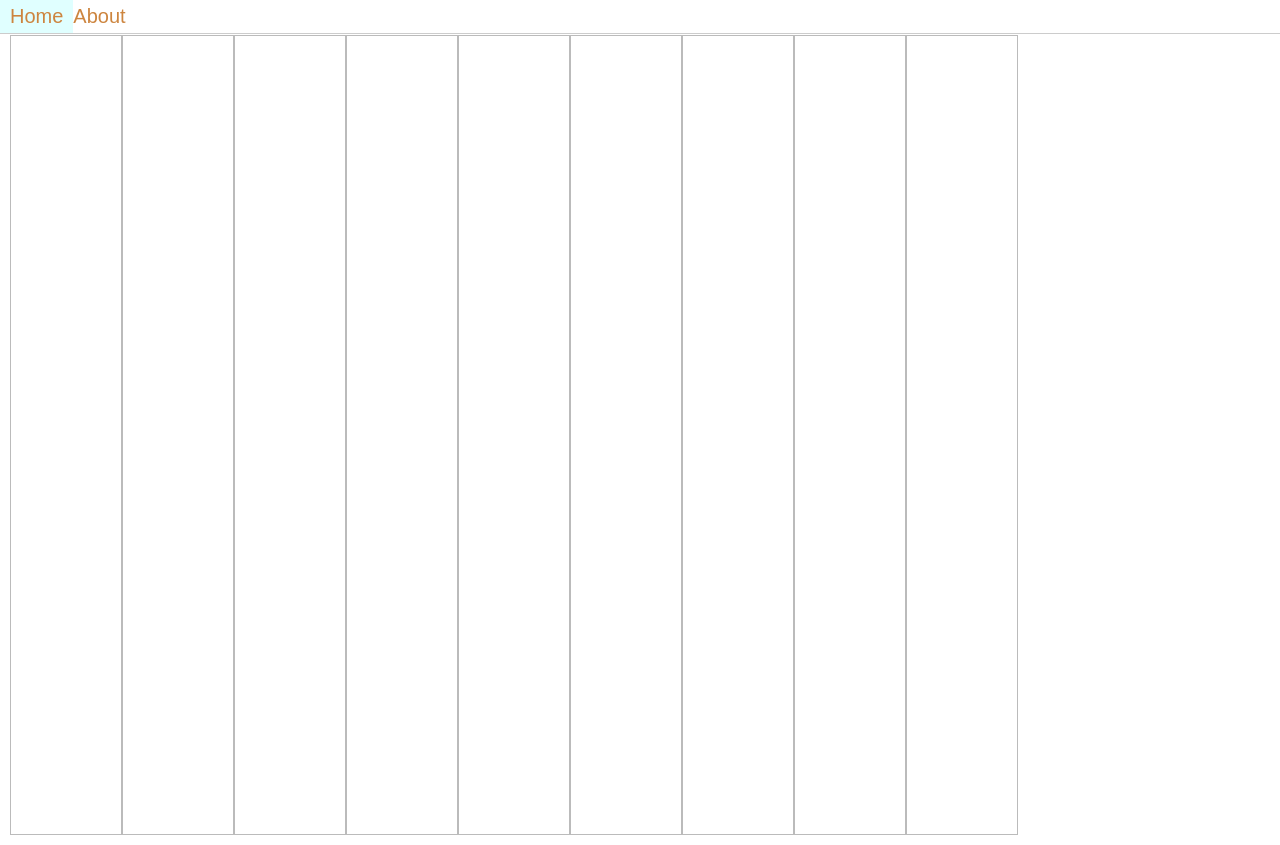
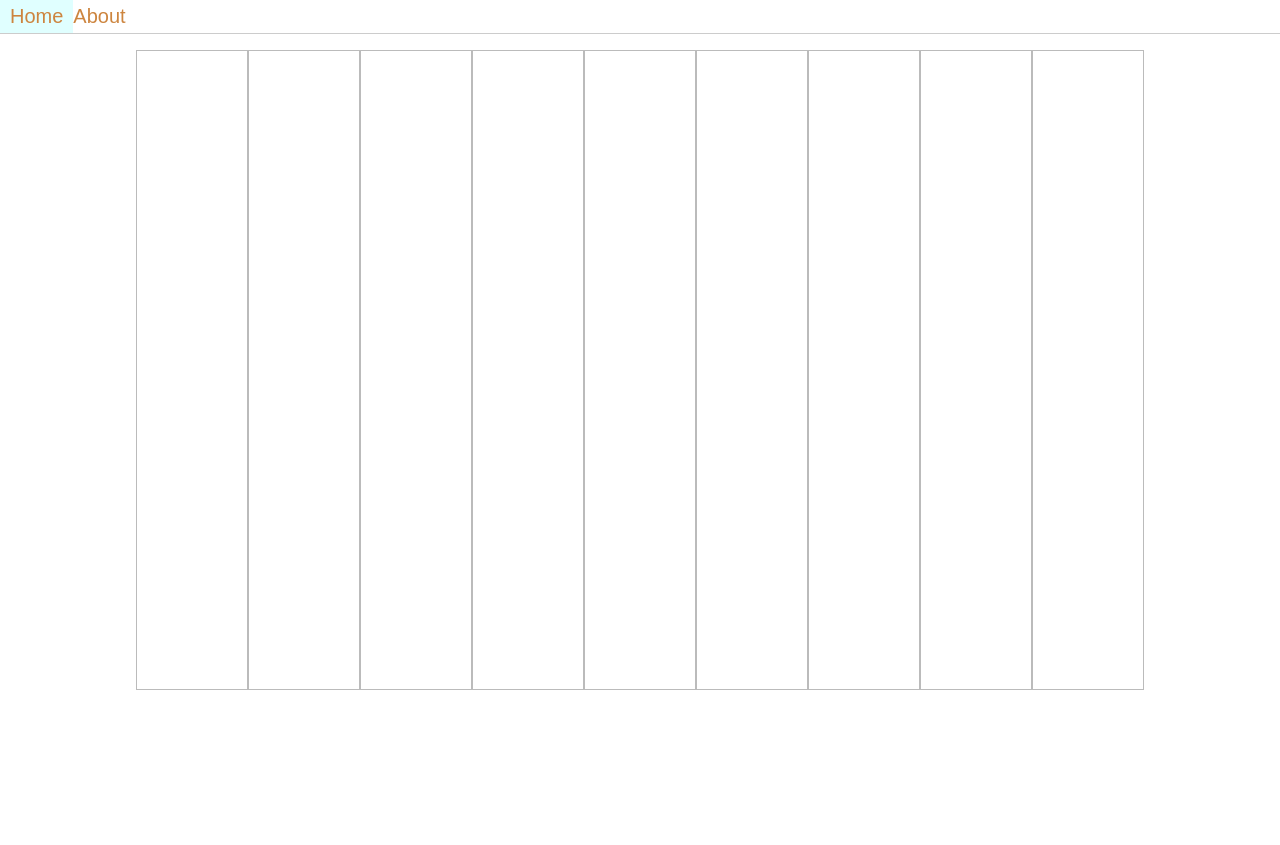
Before and after one commit to DalerAsrorov/react-workspace, a React app: page /tictactoe in a window 1280 px wide. After the commit the page ends 800 px from the top, so only its background shows below. Built offline with nearby package versions, Linux system fonts and the light colour scheme.

Commit message:
Styled grid better

```diff
--- a/src/containers/TicTacToe.jsx
+++ b/src/containers/TicTacToe.jsx
@@ -4,7 +4,9 @@ import Grid from './components/Grid';
 
 const TicTacToeWrapper = styled.div`
     width: 80%;
-    height: 100vh;
+    height: 80vh;
+    margin: 0 auto;
+    margin-top: 15px;
 `;
 
 export default class TicTacToe extends Component {
--- a/src/containers/components/Cell.jsx
+++ b/src/containers/components/Cell.jsx
@@ -9,6 +9,11 @@ const CellWrapper = styled.div`
     padding: 5px;
     font-size: 22px;
     border: 1px solid #bbb;
+    cursor: pointer;
+
+    &:hover {
+        background: #ddd;
+    }
 `;
 
 export default class Cell extends PureComponent {
```
